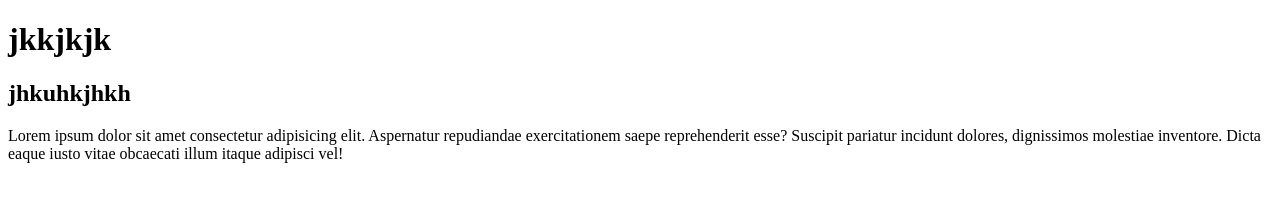
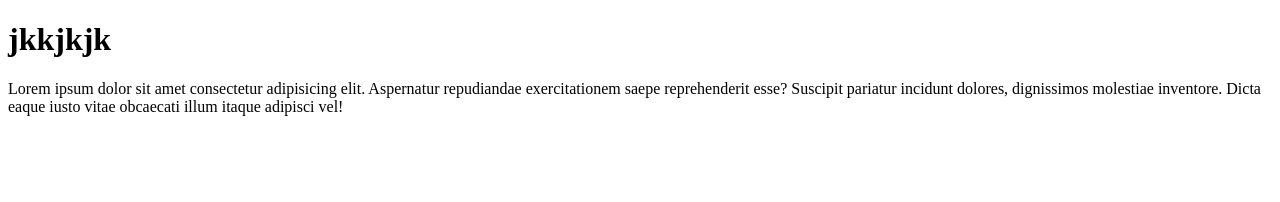
Before and after one commit to Aksi12344321/GIT_training, a plain HTML site: page index.html in a window 1280 px wide. Drawn offline with Linux system fonts and the light colour scheme.

Commit message:
kl;k;lk;

```diff
--- a/index.html
+++ b/index.html
@@ -7,7 +7,7 @@
   </head>
   <body>
     <h1>jkkjkjk</h1>
-    <h2>jhkuhkjhkh</h2>
+
     <p>Lorem ipsum dolor sit amet consectetur adipisicing elit. Aspernatur repudiandae exercitationem saepe reprehenderit esse? Suscipit pariatur incidunt dolores, dignissimos molestiae inventore. Dicta eaque iusto vitae obcaecati illum itaque adipisci vel!</p>
   </body>
 </html>
```
